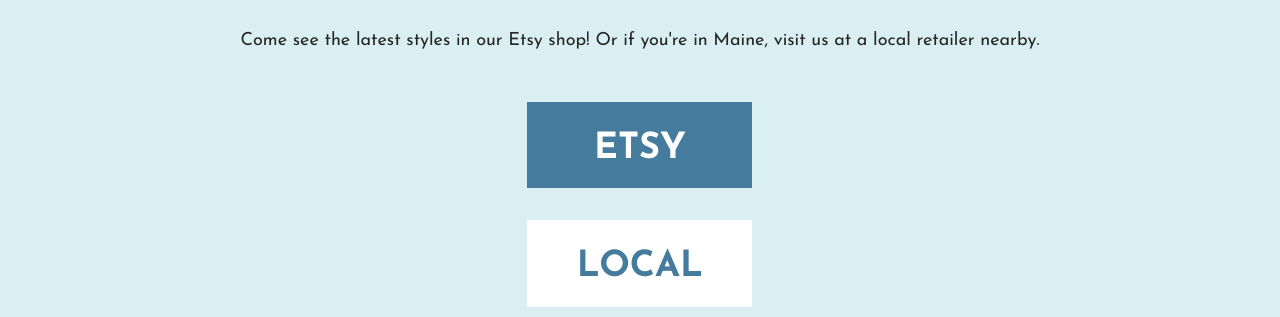
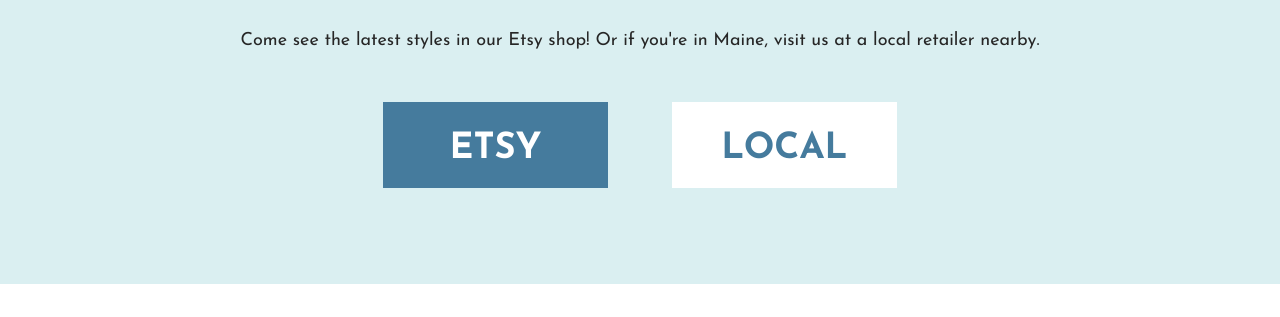
Before and after one commit to caitlinpmarshall/phair-made, a website built with Parcel: page index.html in a window 1280 px wide. Shown: the part 605-922 px from the top of the page. Built offline with nearby package versions, Linux system fonts and the light colour scheme.

Commit message:
Media query shop buttons

```diff
--- a/css/main.css
+++ b/css/main.css
@@ -491,7 +491,9 @@
    ========================================================================== */
 
 @media only screen and (min-width: 35em) {
-  /* Style adjustments for viewports that meet the condition */
+  .shop-buttons {
+    display: flex;
+  }
 }
 
 @media print,
```
